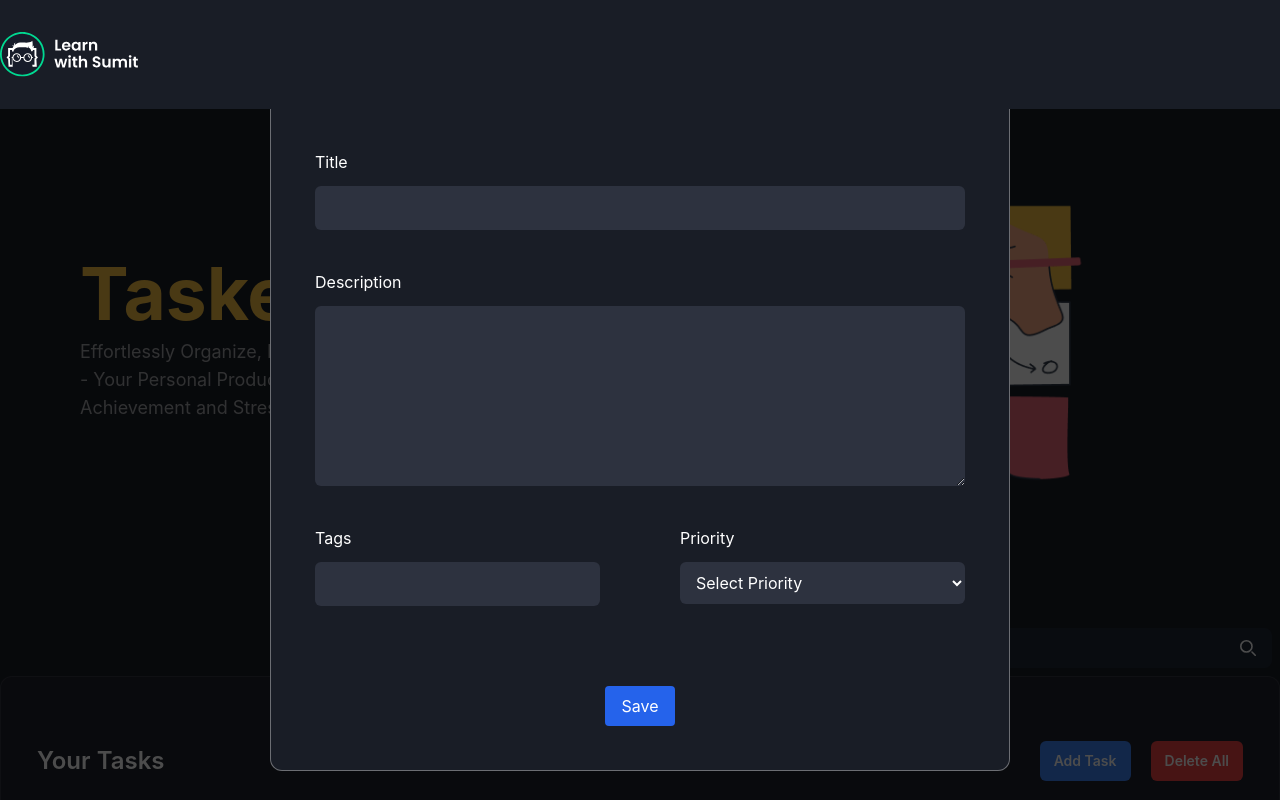
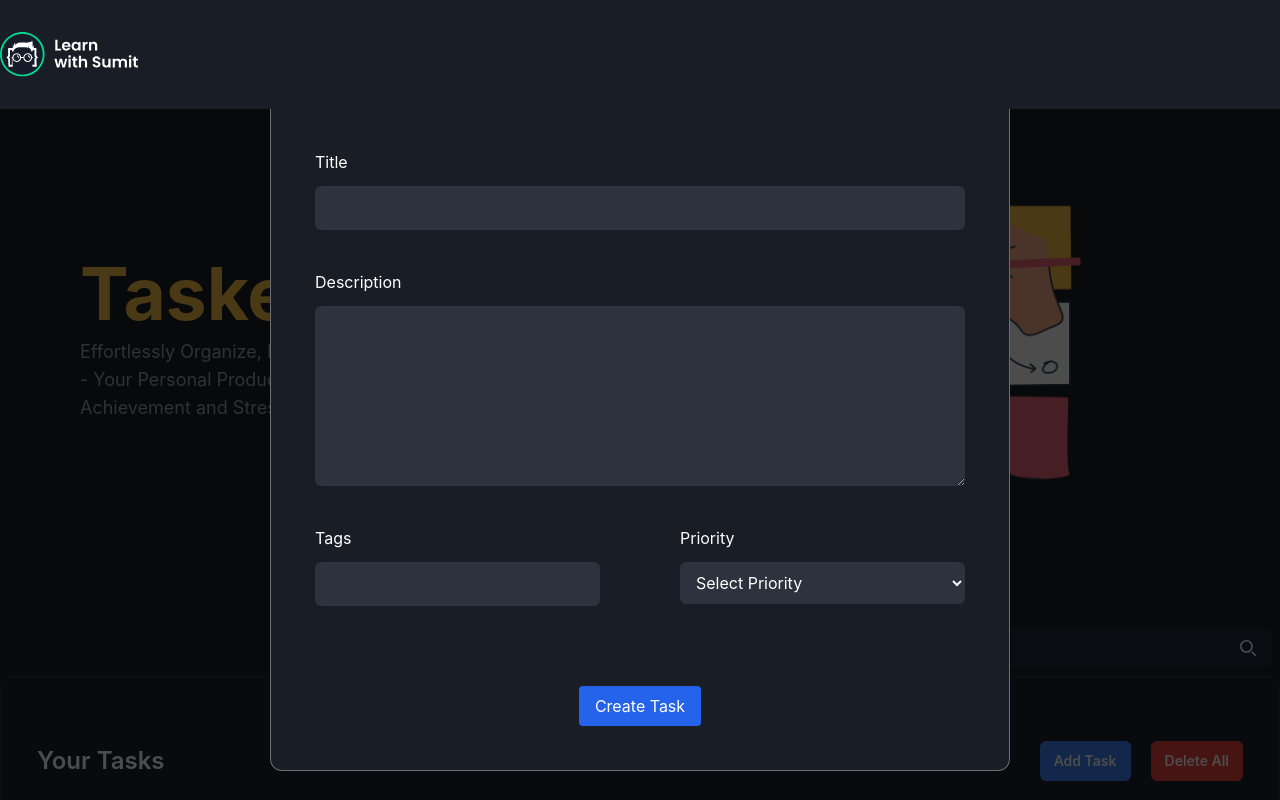
Before and after one commit to TamimOp/tasker_app, a React (Vite) app: page / in a window 1280 px wide. Both pictures are taken after a click on the button "Add Task". Shown: the top 800 px of the page. Built offline with nearby package versions, Linux system fonts and the light colour scheme.

Commit message:
created edit logic

```diff
--- a/src/components/task/AddTaskModal.jsx
+++ b/src/components/task/AddTaskModal.jsx
@@ -1,14 +1,17 @@
 import { useState } from "react";
 
-function AddTaskModal({ onSave }) {
-  const [newTask, setNewTask] = useState({
+function AddTaskModal({ onSave, taskToUpdate }) {
+  const [isAdd, setIsAdd] = useState(Object.is(taskToUpdate, null));
+  const [task, setTask] = useState(
+    taskToUpdate || {
       id: crypto.randomUUID(),
       title: "",
       description: "",
       tags: [],
       priority: "",
       isFavourite: false,
-  });
+    }
+  );
 
   const handleChange = (e) => {
     const name = e.target.name;
@@ -16,17 +19,18 @@ function AddTaskModal({ onSave }) {
     if (name === "tags") {
       value = value.split(",");
     }
-    setNewTask({
-      ...newTask,
+    setTask({
+      ...task,
       [name]: value,
     });
   };
+
   return (
     <>
       <div className="fixed inset-0 bg-black bg-opacity-70 z-10"></div>
       <form className="fixed z-20 top-1/2 left-1/2 transform -translate-x-1/2 -translate-y-1/2 w-full max-w-[740px] rounded-xl border border-[#FEFBFB]/[36%] bg-[#191D26] p-9 max-md:px-4 lg:p-11">
         <h2 className="mb-9 text-center text-2xl font-bold text-white lg:mb-11 lg:text-[28px]">
-          Add New Task
+          {isAdd ? "Add New Task" : "Edit Task"}
         </h2>
 
         <div className="space-y-9 text-white lg:space-y-10">
@@ -36,7 +40,7 @@ function AddTaskModal({ onSave }) {
               className="block w-full rounded-md bg-[#2D323F] px-3 py-2.5"
               type="text"
               name="title"
-              value={newTask.title}
+              value={task.title}
               onChange={handleChange}
               id="title"
               required
@@ -48,7 +52,7 @@ function AddTaskModal({ onSave }) {
               className="block min-h-[120px] w-full rounded-md bg-[#2D323F] px-3 py-2.5 lg:min-h-[180px]"
               type="text"
               name="description"
-              value={newTask.description}
+              value={task.description}
               onChange={handleChange}
               id="description"
               required
@@ -61,7 +65,7 @@ function AddTaskModal({ onSave }) {
                 className="block w-full rounded-md bg-[#2D323F] px-3 py-2.5"
                 type="text"
                 name="tags"
-                value={newTask.tags}
+                value={task.tags}
                 onChange={handleChange}
                 id="tags"
                 required
@@ -72,7 +76,7 @@ function AddTaskModal({ onSave }) {
               <select
                 className="block w-full cursor-pointer rounded-md bg-[#2D323F] px-3 py-2.5"
                 name="priority"
-                value={newTask.priority}
+                value={task.priority}
                 onChange={handleChange}
                 id="priority"
                 required
@@ -89,9 +93,9 @@ function AddTaskModal({ onSave }) {
           <button
             type="submit"
             className="rounded bg-blue-600 px-4 py-2 text-white transition-all hover:opacity-80"
-            onClick={() => onSave(newTask)}
+            onClick={() => onSave(task, isAdd)}
           >
-            Save
+            {isAdd ? "Create Task" : "Update Task"}
           </button>
         </div>
       </form>
--- a/src/components/task/TaskBoard.jsx
+++ b/src/components/task/TaskBoard.jsx
@@ -16,22 +16,32 @@ function TaskBoard() {
 
   const [tasks, setTasks] = useState([defaultTask]);
   const [showAddModal, setShowAddModal] = useState(false);
+  const [taskToUpdate, setTaskToUpdate] = useState(null);
 
-  function handleAddTask(newTask) {
-    setTasks([...tasks, newTask]);
+  function handleAddTask(newTask, isAdd) {
+    if (isAdd) {
+      setTasks([...tasks, newTask]);
+    } else {
+      setTasks(tasks.map((task) => (task.id === newTask.id ? newTask : task)));
+    }
     setShowAddModal(false);
   }
-
+  function handleEditTask(task) {
+    setTaskToUpdate(task);
+    setShowAddModal(true);
+  }
   return (
     <section className="mb-20" id="tasks">
-      {showAddModal && <AddTaskModal onSave={handleAddTask} />}
+      {showAddModal && (
+        <AddTaskModal onSave={handleAddTask} taskToUpdate={taskToUpdate} />
+      )}
       <div className="container">
         <div className="p-2 flex justify-end">
           <SearchTask />
         </div>
         <div className="rounded-xl border border-[rgba(206,206,206,0.12)] bg-[#1D212B] px-6 py-8 md:px-9 md:py-16">
           <TaskActions onAddClick={() => setShowAddModal(true)} />
-          <TaskLists tasks={tasks} />
+          <TaskLists tasks={tasks} onEdit={handleEditTask} />
         </div>
       </div>
     </section>
--- a/src/components/task/TaskLists.jsx
+++ b/src/components/task/TaskLists.jsx
@@ -1,5 +1,5 @@
 import { FaStar } from "react-icons/fa";
-function TaskLists({ tasks }) {
+function TaskLists({ tasks, onEdit }) {
   return (
     <div className="overflow-auto">
       <table className="table-fixed overflow-auto xl:w-full">
@@ -60,7 +60,12 @@ function TaskLists({ tasks }) {
               <td>
                 <div className="flex items-center justify-center space-x-3">
                   <button className="text-red-500">Delete</button>
-                  <button className="text-blue-500">Edit</button>
+                  <button
+                    className="text-blue-500"
+                    onClick={() => onEdit(task)}
+                  >
+                    Edit
+                  </button>
                 </div>
               </td>
             </tr>
```
Lines whose indentation alone changed are shown as unchanged.
